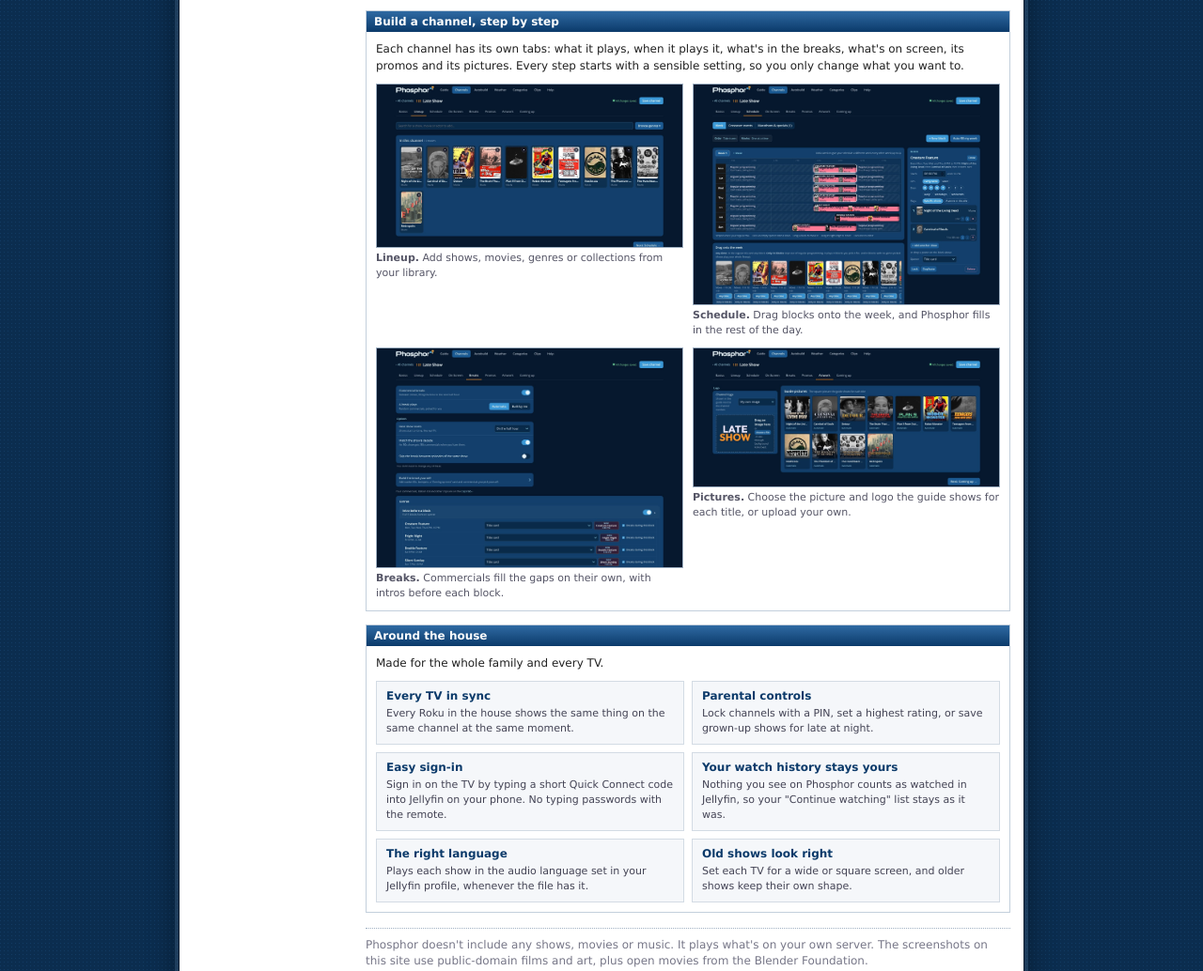
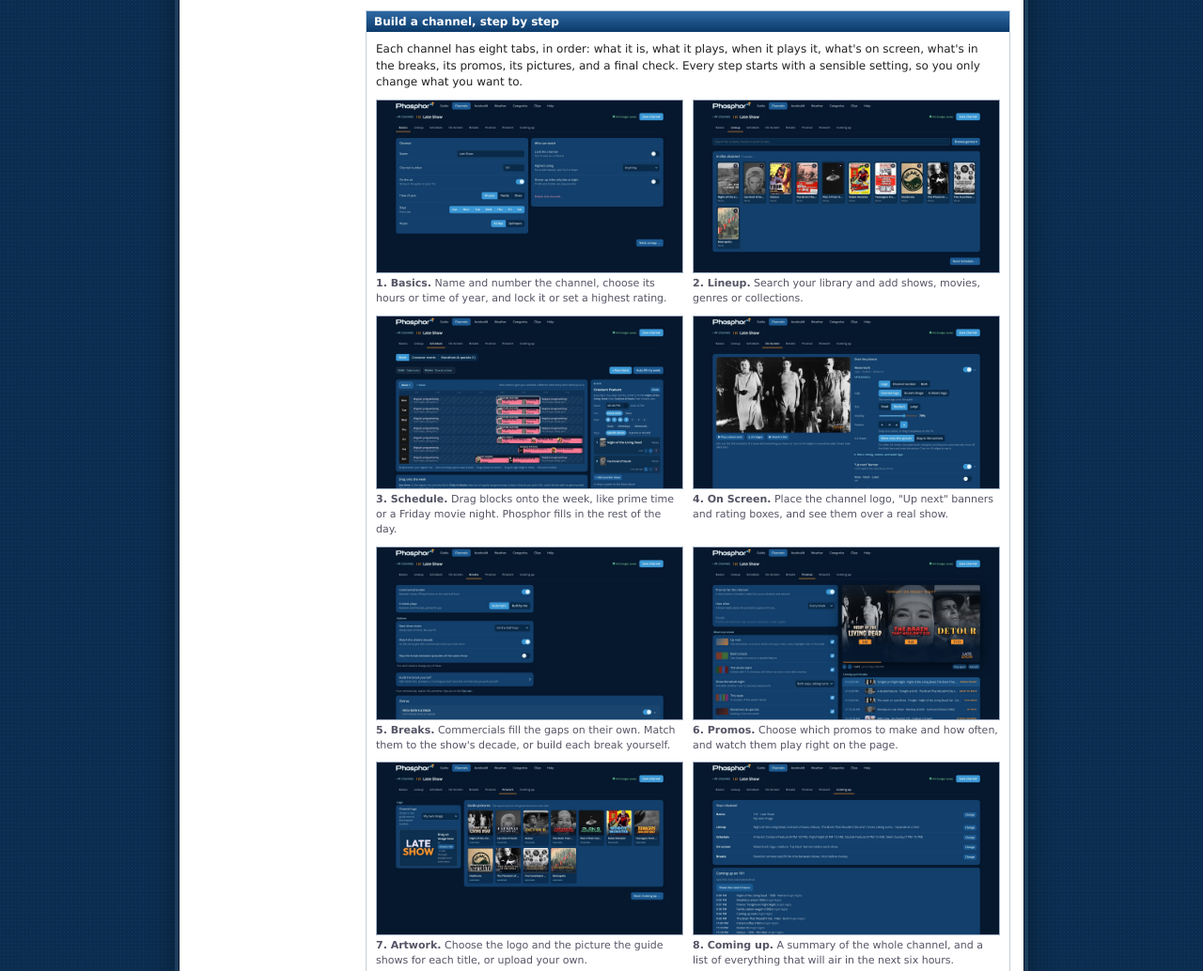
Before and after one commit to PhosphorPlugin/phosphor, a plain HTML site: page features.html in a window 1280 px wide. Shown: the part 3068-4102 px from the top of the page at 94% size. Drawn offline with Linux system fonts and the light colour scheme.

Commit message:
Add files via upload

```diff
--- a/features.html
+++ b/features.html
@@ -71,12 +71,16 @@
 <p>The Phosphor plugin adds a setup page to your Jellyfin server. Every option starts with a sensible setting, and you can see the result before it reaches your TVs.</p>
 <ul><li><strong>Autobuild</strong> makes a whole lineup in one click: sitcoms, dramas, cartoons, movies by decade.</li><li>Set up a channel step by step, with a preview of what will air.</li><li>See the guide, the weather and every promo right on the page.</li><li>Save all your settings to one file, and bring them back later.</li></ul></div></div>
 
-<section class="sect" id="build"><h2>Build a channel, step by step</h2><p class="c">Each channel has its own tabs: what it plays, when it plays it, what's in the breaks, what's on screen, its promos and its pictures. Every step starts with a sensible setting, so you only change what you want to.</p>
+<section class="sect" id="build"><h2>Build a channel, step by step</h2><p class="c">Each channel has eight tabs, in order: what it is, what it plays, when it plays it, what's on screen, what's in the breaks, its promos, its pictures, and a final check. Every step starts with a sensible setting, so you only change what you want to.</p>
 <div class="gal">
-<figure><img class="shot" src="shots/setup-lineup.jpg" alt="A channel's lineup of movies" loading="lazy"><figcaption><b>Lineup.</b> Add shows, movies, genres or collections from your library.</figcaption></figure>
-<figure><img class="shot" src="shots/setup-schedule.jpg" alt="A week of blocks on the schedule" loading="lazy"><figcaption><b>Schedule.</b> Drag blocks onto the week, and Phosphor fills in the rest of the day.</figcaption></figure>
-<figure><img class="shot" src="shots/setup-breaks.jpg" alt="Break settings for a channel" loading="lazy"><figcaption><b>Breaks.</b> Commercials fill the gaps on their own, with intros before each block.</figcaption></figure>
-<figure><img class="shot" src="shots/setup-artwork.jpg" alt="Choosing the guide picture for a movie" loading="lazy"><figcaption><b>Pictures.</b> Choose the picture and logo the guide shows for each title, or upload your own.</figcaption></figure>
+<figure><img class="shot" src="shots/step-basics.jpg" alt="The Basics tab, with the channel name, number, hours and parental settings" loading="lazy"><figcaption><b>1. Basics.</b> Name and number the channel, choose its hours or time of year, and lock it or set a highest rating.</figcaption></figure>
+<figure><img class="shot" src="shots/step-lineup.jpg" alt="The Lineup tab, with eleven movies in the channel" loading="lazy"><figcaption><b>2. Lineup.</b> Search your library and add shows, movies, genres or collections.</figcaption></figure>
+<figure><img class="shot" src="shots/step-schedule.jpg" alt="The Schedule tab, with blocks placed on the week" loading="lazy"><figcaption><b>3. Schedule.</b> Drag blocks onto the week, like prime time or a Friday movie night. Phosphor fills in the rest of the day.</figcaption></figure>
+<figure><img class="shot" src="shots/step-onscreen.jpg" alt="The On Screen tab, with the channel logo shown over a movie" loading="lazy"><figcaption><b>4. On Screen.</b> Place the channel logo, "Up next" banners and rating boxes, and see them over a real show.</figcaption></figure>
+<figure><img class="shot" src="shots/step-breaks.jpg" alt="The Breaks tab, with commercial and intro settings" loading="lazy"><figcaption><b>5. Breaks.</b> Commercials fill the gaps on their own. Match them to the show's decade, or build each break yourself.</figcaption></figure>
+<figure><img class="shot" src="shots/step-promos.jpg" alt="The Promos tab, playing a whole-night promo with the list of promos coming up" loading="lazy"><figcaption><b>6. Promos.</b> Choose which promos to make and how often, and watch them play right on the page.</figcaption></figure>
+<figure><img class="shot" src="shots/step-artwork.jpg" alt="The Artwork tab, with the channel logo and a picture for each movie" loading="lazy"><figcaption><b>7. Artwork.</b> Choose the logo and the picture the guide shows for each title, or upload your own.</figcaption></figure>
+<figure><img class="shot" src="shots/step-comingup.jpg" alt="The Coming up tab, with a summary of the channel and the next six hours" loading="lazy"><figcaption><b>8. Coming up.</b> A summary of the whole channel, and a list of everything that will air in the next six hours.</figcaption></figure>
 </div></section>
 
 <section class="sect" id="home"><h2>Around the house</h2><p class="c">Made for the whole family and every TV.</p>
```
Also changed, not shown: shots/step-artwork.jpg (added), shots/step-basics.jpg (added), shots/step-breaks.jpg (added), shots/step-comingup.jpg (added), shots/step-lineup.jpg (added), shots/step-onscreen.jpg (added), shots/step-promos.jpg (added), shots/step-schedule.jpg (added).
